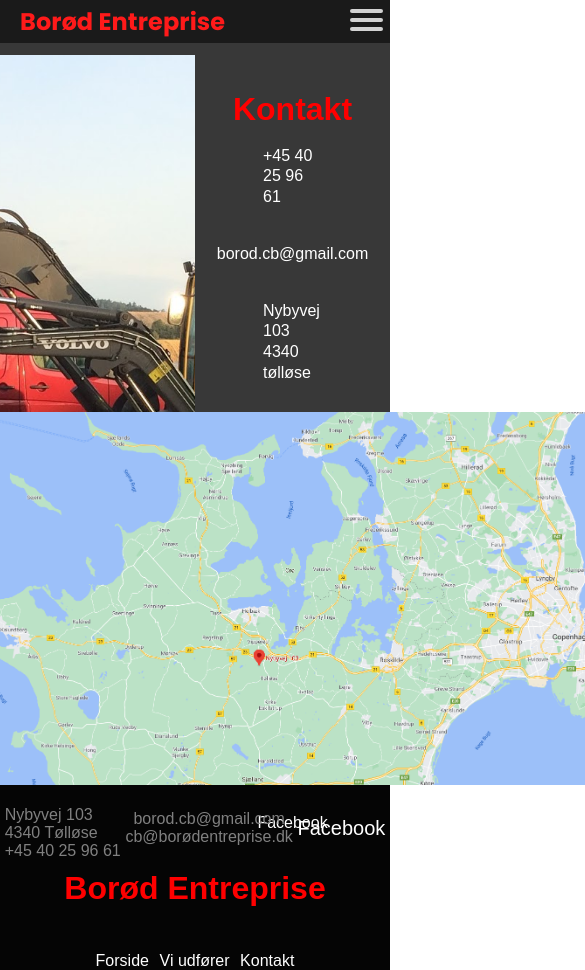
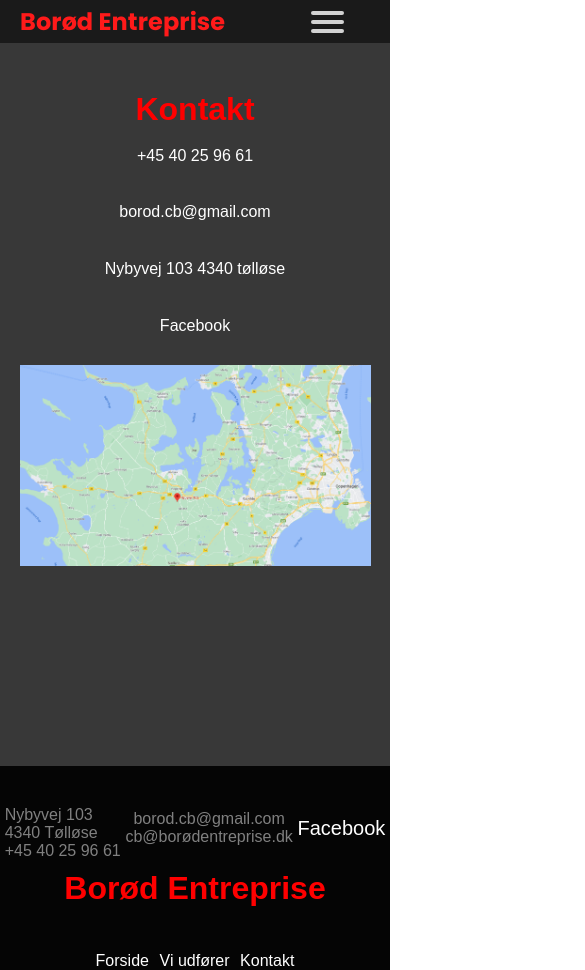
Before and after one commit to OliCx/Bor-d-Entreprise, a React (Create React App) app: page /kontakt in a window 390 px wide. Shown: the top 970 px of the page, 585 px wide, since content can reach past the window. Built offline with nearby package versions, Linux system fonts and the light colour scheme.

Commit message:
Media queries on kontakt page

```diff
--- a/src/Css/Kontakt.css
+++ b/src/Css/Kontakt.css
@@ -52,3 +52,41 @@
   padding: 10px 0px 10px 0px;
   width: 650px;
 }
+
+
+@media screen and (max-width: 1304px) {
+  .contact--left {
+    display: none;
+  }
+}
+
+@media screen and (max-width: 686px) {
+.map {
+  padding: 10px 0px 10px 0px;
+  width: 90vw;
+}
+}
+
+@media screen and (max-width: 644px) {
+  .map {
+    padding: 10px 0px 10px 0px;
+    width: 90vw;
+  }
+  .contact--text {
+    padding: 18px;
+    line-height: 130%;
+    color: white;
+    justify-content: center;
+
+  }
+
+.contact--right {
+  display: flex;
+  justify-content: left;
+  align-items: center;
+  flex-direction: column;
+  width: 100vw;
+  height: 700px;
+  padding: 20px 50px 50px 50px;
+}
+  }
--- a/src/Css/Nav.css
+++ b/src/Css/Nav.css
@@ -218,7 +218,7 @@
     #menuToggle {
         display: block;
         position: relative;
-        top: 0.3vw;
+        top: 3px;
         left: 34vw;
 
         z-index: 1;
@@ -290,7 +290,7 @@
     #menuToggle input:checked ~ span {
         opacity: 1;
         transform: rotate(45deg) translate(-2px, -1px);
-        background: #232323;
+        background: #white;
     }
 
     /*
@@ -316,8 +316,9 @@
         position: absolute;
         width: 300px;
 
-        padding: 50px;
+        padding: 30px;
         padding-top: 125px;
+        padding-right: 20px;
 
         background: transparent;
         list-style-type: none;
@@ -325,8 +326,8 @@
         /* to stop flickering of text in safari */
 
         transform-origin: 0% 0%;
-        transform: translate(-10px, -400px);
-
+        transform: translate(-74px, -500px);
+        background: rgb(56, 56, 56);
         transition: transform 0.5s cubic-bezier(0.77, 0.2, 0.05, 1);
     }
 
@@ -339,16 +340,158 @@
  * And let's slide it in from the left
  */
     #menuToggle input:checked ~ ul {
-        transform: translate(-22px, 0vw);
+        transform: translate(-59px, -130px);
     }
 }
 
-@media screen and (max-width: 526px) {
+@media screen and (max-width: 470px) {
     #menuToggle {
         display: block;
         position: relative;
-        top: 0.3vw;
+        top: 3px;
         left: 30vw;
+
+        z-index: 1;
+
+        -webkit-user-select: none;
+        user-select: none;
+    }
+}
+
+@media screen and (max-width: 444px) {
+    #menuToggle {
+        display: block;
+        position: relative;
+        top: 3px;
+        left: 27vw;
+
+        z-index: 1;
+
+        -webkit-user-select: none;
+        user-select: none;
+    }
+}
+
+@media screen and (max-width: 426px) {
+    #menuToggle {
+        display: block;
+        position: relative;
+        top: 3px;
+        left: 25vw;
+
+        z-index: 1;
+
+        -webkit-user-select: none;
+        user-select: none;
+    }
+}
+
+@media screen and (max-width: 414px) {
+    #menuToggle {
+        display: block;
+        position: relative;
+        top: 3px;
+        left: 22vw;
+
+        z-index: 1;
+
+        -webkit-user-select: none;
+        user-select: none;
+    }
+}
+
+@media screen and (max-width: 398px) {
+    #menuToggle {
+        display: block;
+        position: relative;
+        top: 3px;
+        left: 20vw;
+
+        z-index: 1;
+
+        -webkit-user-select: none;
+        user-select: none;
+    }
+}
+
+
+@media screen and (max-width: 388px) {
+    #menuToggle {
+        display: block;
+        position: relative;
+        top: 3px;
+        left: 18vw;
+
+        z-index: 1;
+
+        -webkit-user-select: none;
+        user-select: none;
+    }
+}
+
+@media screen and (max-width: 378px) {
+    #menuToggle {
+        display: block;
+        position: relative;
+        top: 3px;
+        left: 15vw;
+
+        z-index: 1;
+
+        -webkit-user-select: none;
+        user-select: none;
+    }
+}
+
+@media screen and (max-width: 366px) {
+    #menuToggle {
+        display: block;
+        position: relative;
+        top: 3px;
+        left: 13vw;
+
+        z-index: 1;
+
+        -webkit-user-select: none;
+        user-select: none;
+    }
+}
+
+@media screen and (max-width: 358px) {
+    #menuToggle {
+        display: block;
+        position: relative;
+        top: 3px;
+        left: 10vw;
+
+        z-index: 1;
+
+        -webkit-user-select: none;
+        user-select: none;
+    }
+}
+
+@media screen and (max-width: 346px) {
+    #menuToggle {
+        display: block;
+        position: relative;
+        top: 3px;
+        left: 7vw;
+
+        z-index: 1;
+
+        -webkit-user-select: none;
+        user-select: none;
+    }
+}
+
+
+@media screen and (max-width: 320px) {
+    #menuToggle {
+        display: block;
+        position: relative;
+        top: 3px;
+        left: 4vw;
 
         z-index: 1;
 
--- a/src/Pages/Kontakt.js
+++ b/src/Pages/Kontakt.js
@@ -23,13 +23,14 @@ const Kontakt = (props) => {
                     <p className='contact--text'>+45 40 25 96 61</p>
                     <p className='contact--text'>borod.cb@gmail.com</p>
                     <p className='contact--text'>Nybyvej 103 4340 tølløse</p>
-                    <img src={map} alt='map' className='map' />
+
                     <a
                         href='https://www.facebook.com/borodentreprise/'
                         className='contact--text'
                     >
                         Facebook
                     </a>
+                    <img src={map} alt='map' className='map' />
                 </div>
             </div>
         </div>
--- a/src/Pages/Services.js
+++ b/src/Pages/Services.js
@@ -35,7 +35,7 @@ const Services = (props) => {
                             className='orson--img'
                         />
                     </div>
-                    <div className='content--text'>
+                    <div className='content--text '>
                         <Link
                             to='/beskaring'
                             className='content--title--left nav--link1 '
```
